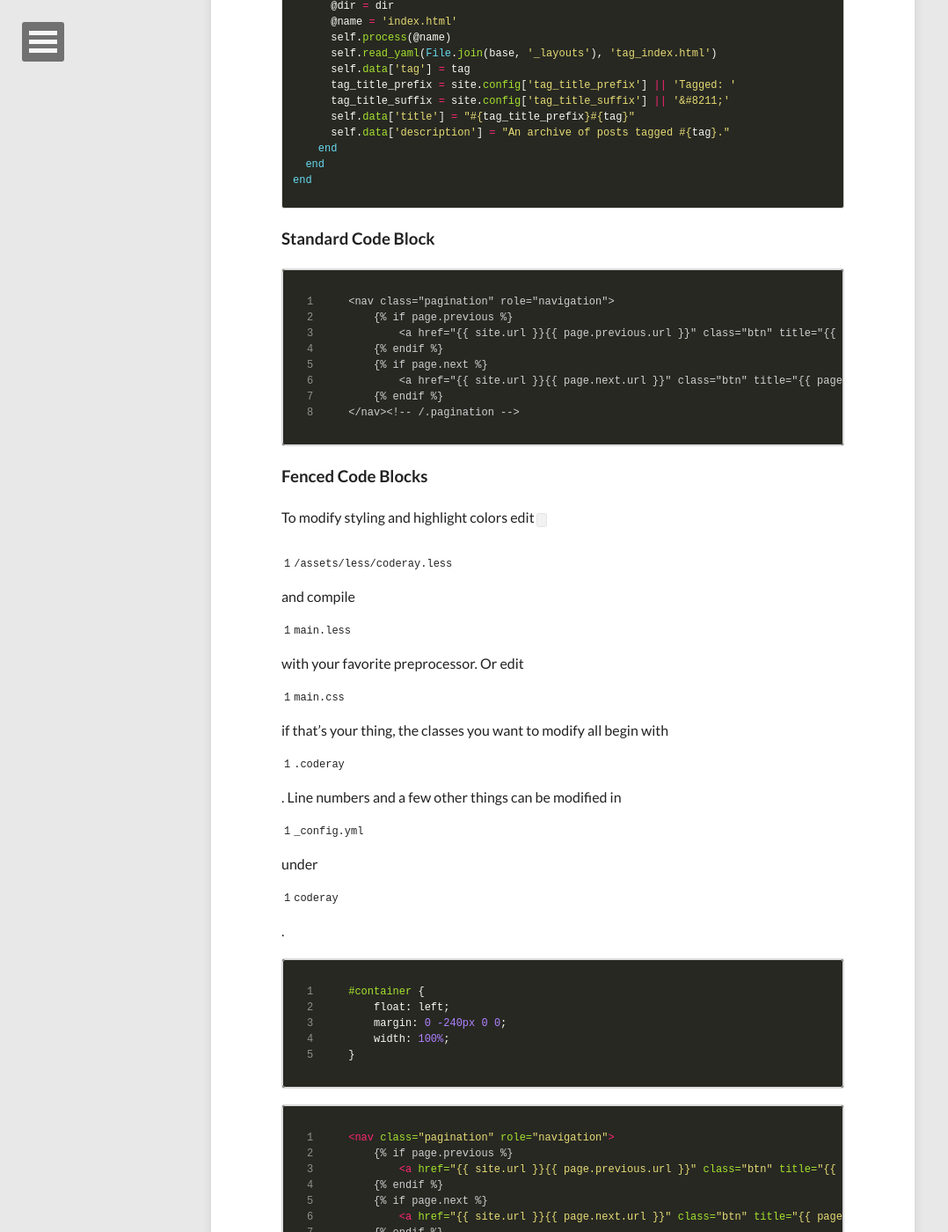
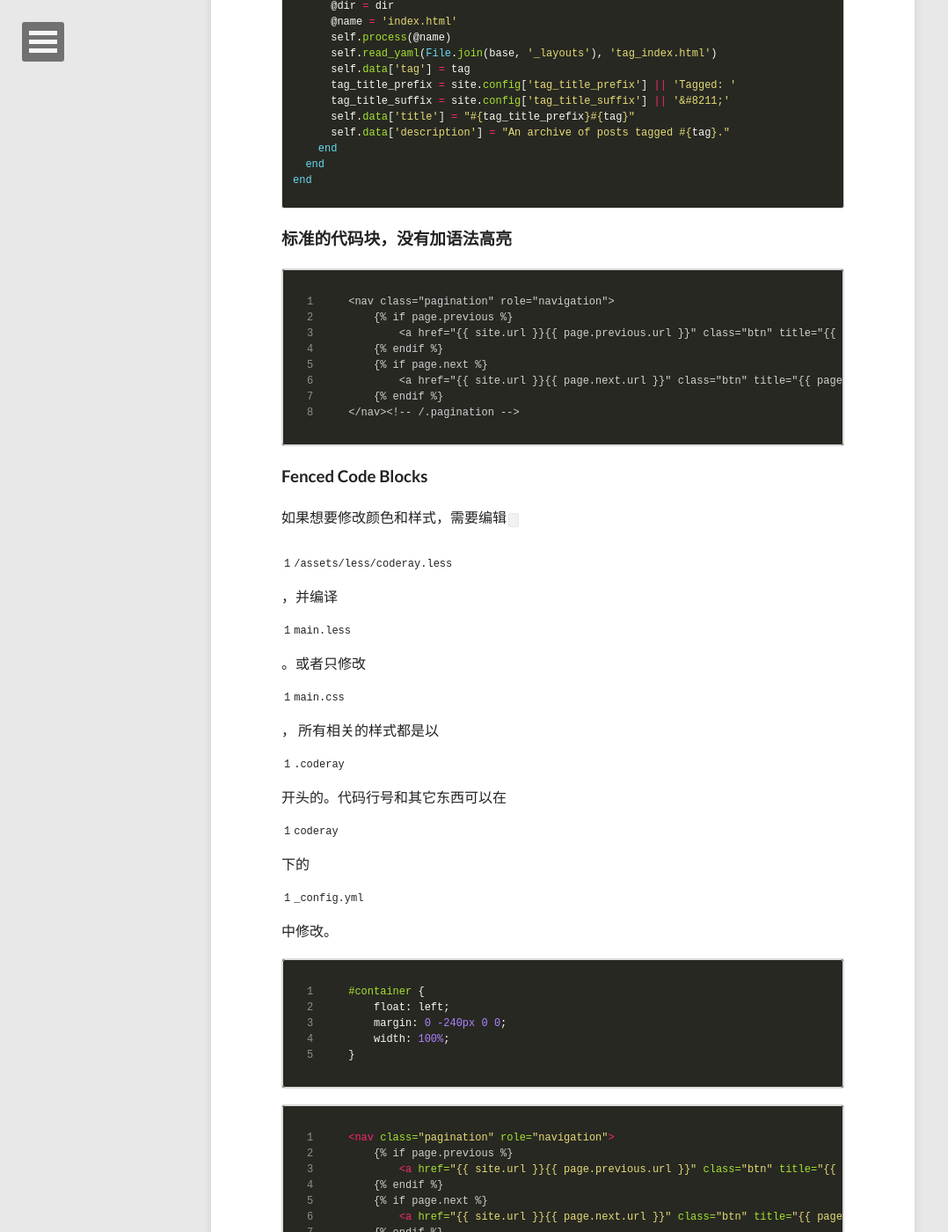
Before and after one commit to 0ovickyo0/0ovickyo0.github.io, a Jekyll site: the page built from _posts/2014-12-01-code-highlighting-post.md, in a window 1280 px wide and 1400 px high, scrolled down 1662 px. Shown: the whole window at 88% size, without its empty margins (0-1078 px from the left). Built offline with Jekyll 4.4.1, drawn with Linux system fonts in a browser that asks for light colours; nearby versions of some CDN libraries; comment, search, counter and statistics services are not loaded; some of the changed text lies outside the part shown.

Commit message:
翻译了2篇样例文档

```diff
--- a/_posts/2013-08-16-code-highlighting-post.md
+++ b/_posts/2014-12-01-code-highlighting-post.md
@@ -1,8 +1,8 @@
 ---
 layout: post
-title: Syntax Highlighting Post
-description: "Demo post displaying the various ways of highlighting code in Markdown."
-modified: 2013-08-20
+title: 语法高亮的示例文章
+description: "在Markdown中使用语法高亮的各种语法。"
+modified: 2014-11-30
 tags: [sample post, code, highlighting]
 image:
   feature: abstract-10.jpg
@@ -12,9 +12,9 @@ image:
 
 [Syntax highlighting](http://en.wikipedia.org/wiki/Syntax_highlighting) is a feature that displays source code, in different colors and fonts according to the category of terms. This feature facilitates writing in a structured language such as a programming language or a markup language as both structures and syntax errors are visually distinct. Highlighting does not affect the meaning of the text itself; it is intended only for human readers.
 
-### Pygments Code Blocks
+### Pygments 代码块
 
-To modify styling and highlight colors edit `/assets/less/pygments.less` and compile `main.less` with your favorite preprocessor. Or edit `main.css` if that's your thing, the classes you want to modify all begin with `.highlight`.
+如果想要修改颜色和样式，需要编辑 `/assets/less/pygments.less` ，并编译 `main.less`。或者只修改 `main.css` ， 所有相关的样式都是以 `.highlight`开头的。
 
 {% highlight css %}
 #container {
@@ -24,7 +24,7 @@ To modify styling and highlight colors edit `/assets/less/pygments.less` and com
 }
 {% endhighlight %}
 
-Line numbering enabled:
+显示行号:
 
 {% highlight html linenos %}
 {% raw %}
@@ -60,7 +60,7 @@ end
 {% endhighlight %}
 
 
-### Standard Code Block
+### 标准的代码块，没有加语法高亮
 
     {% raw %}
     <nav class="pagination" role="navigation">
@@ -76,7 +76,7 @@ end
 
 ### Fenced Code Blocks
 
-To modify styling and highlight colors edit `/assets/less/coderay.less` and compile `main.less` with your favorite preprocessor. Or edit `main.css` if that's your thing, the classes you want to modify all begin with `.coderay`. Line numbers and a few other things can be modified in `_config.yml` under `coderay`.
+如果想要修改颜色和样式，需要编辑 `/assets/less/coderay.less` ，并编译 `main.less`。或者只修改 `main.css` ， 所有相关的样式都是以 `.coderay` 开头的。代码行号和其它东西可以在 `coderay` 下的 `_config.yml` 中修改。
 
 ~~~ css
 #container {
@@ -119,7 +119,7 @@ end
 
 ### GitHub Gist Embed
 
-An example of a Gist embed below.
+使用嵌入式的Gist的样例
 
 {% gist mmistakes/6589546 %}
 
```
Also changed, not shown: _posts/2014-12-01-background-image.md (renamed from _posts/2013-10-26-background-image.md, +1 -1 lines).
